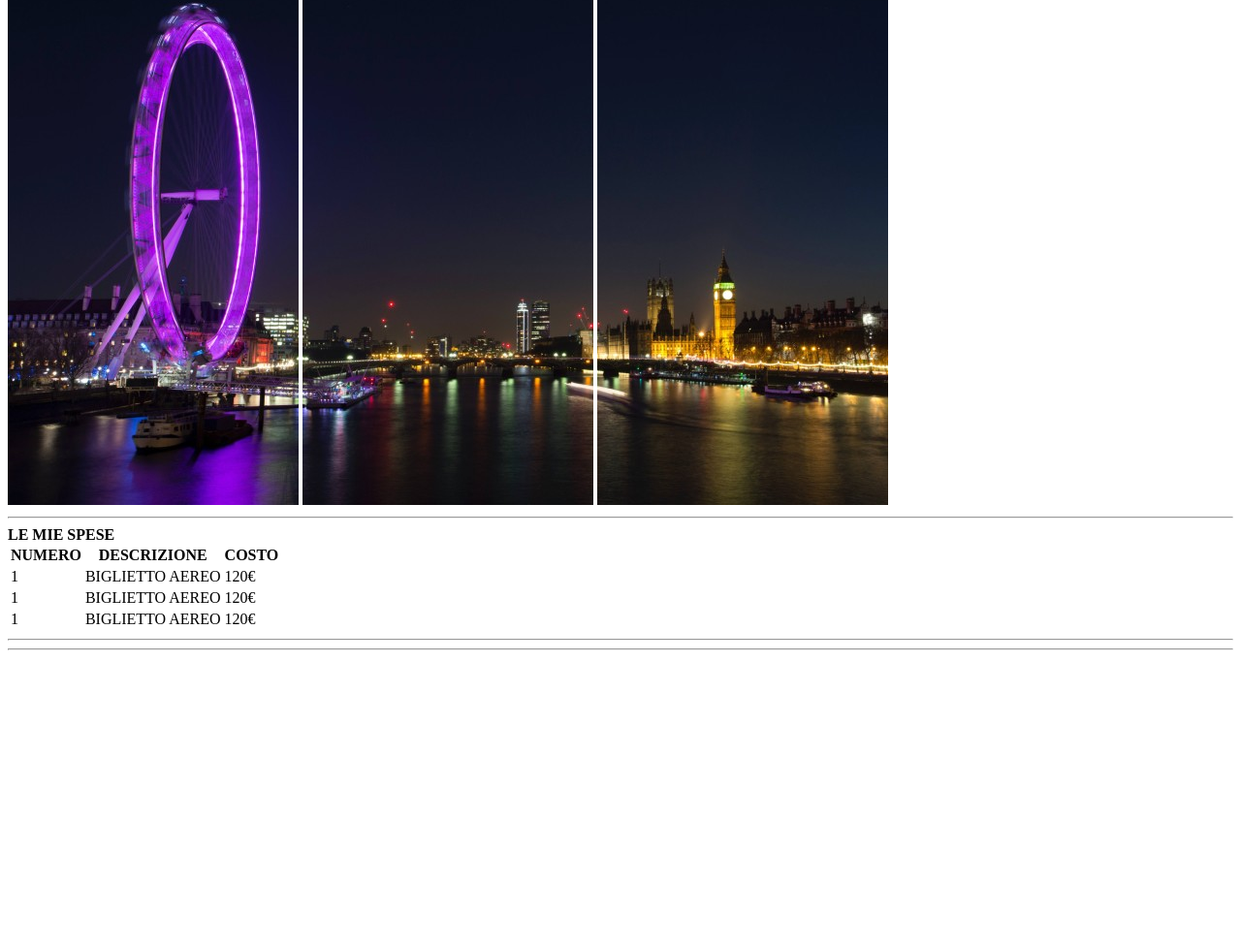
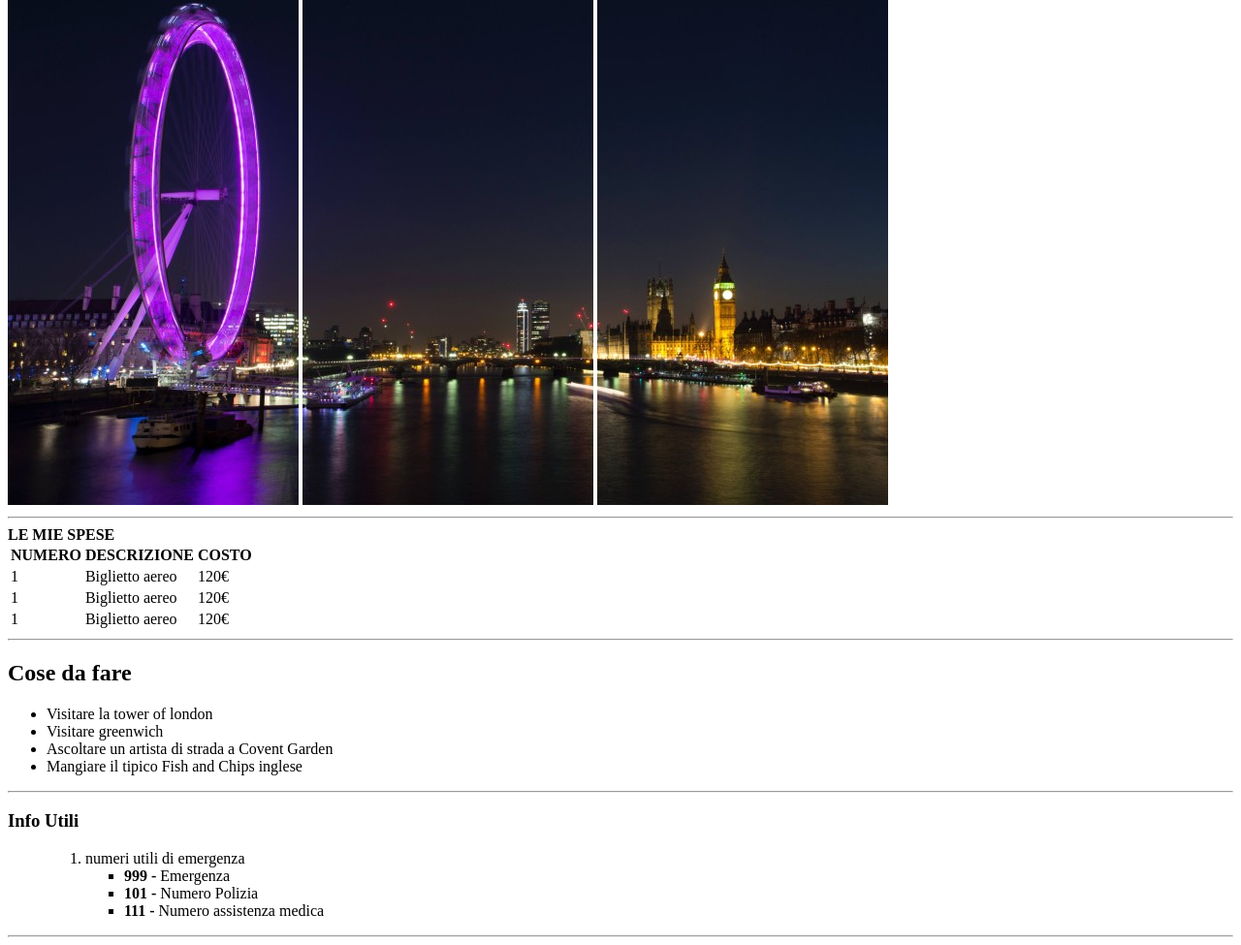
Before and after one commit to noemimassucco/html-london-trip, a plain HTML site: page INDEX.HTML in a window 1280 px wide. Shown: the part 159-1134 px from the top of the page at 97% size. Before the commit the page ends 838 px from the top, so only its background shows below. Drawn offline with Linux system fonts and the light colour scheme.

Commit message:
Aggiutna sezione numeri utili di emergenza

```diff
--- a/INDEX.HTML
+++ b/INDEX.HTML
@@ -22,23 +22,40 @@
     </tr>
     <TR>
         <td> 1 </td>
-               <td> BIGLIETTO AEREO  </td>
+               <td> Biglietto aereo  </td>
                     <td>  120€ </td>
     </TR>
     <tr>
            <td> 1 </td>
-            <td> BIGLIETTO AEREO  </td>
+            <td> Biglietto aereo  </td>
             <td>  120€ </td>
     </tr>
     <tr>
        <td> 1 </td>
-       <td> BIGLIETTO AEREO  </td>
+       <td> Biglietto aereo  </td>
        <td>  120€ </td>
        </tr>
 </tbody>
 </table>
 <hr>
+<h2> Cose da fare </h2>
+<ul>
+    <li> Visitare la tower of london </li>
+    <li> Visitare greenwich </li>
+    <li> Ascoltare un artista di strada a Covent Garden </li>
+    <li> Mangiare il tipico Fish and Chips inglese</li>
+</ul>
+<hr>
+<h3> Info Utili</h3>
+<ul>
+    <ol>
+       <li> numeri utili di emergenza</li>
+         <ul>
+          <li> <strong> 999 - </strong> Emergenza </li>
+          <li> <strong> 101 - </strong> Numero Polizia </li>
+          <li> <strong> 111 - </strong> Numero assistenza medica </li>
 
+</ul>
 </MAIN>
 <hr>
 <FOOTER></FOOTER>
```
